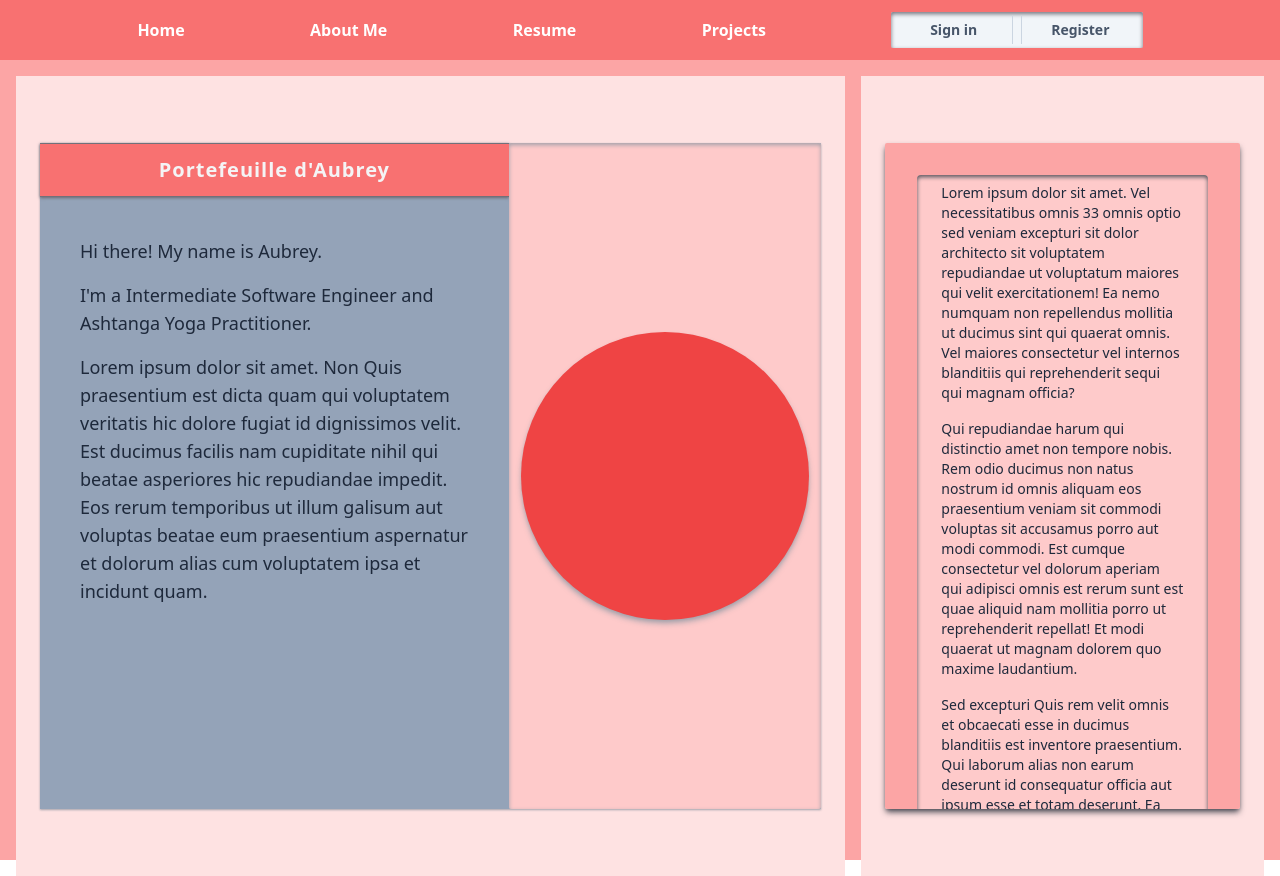
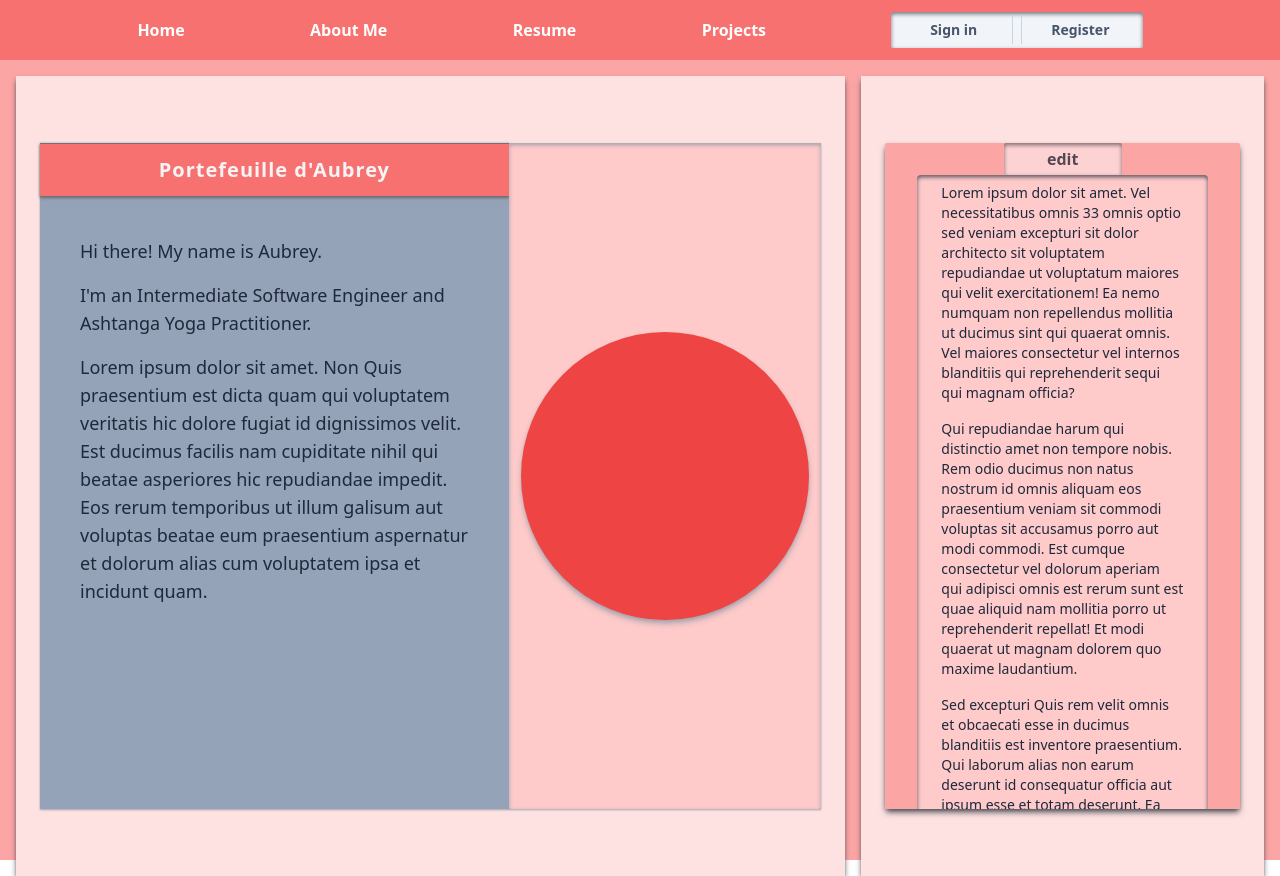
Before and after one commit to fullstackaubrey/portefeuille, a Next.js app: page / in a window 1280 px wide. Built offline with nearby package versions, Linux system fonts and the light colour scheme.

Commit message:
editable textbox

```diff
--- /dev/null
+++ b/src/components/Editbox.tsx
@@ -0,0 +1,66 @@
+import { useState } from 'react';
+
+export default function Editbox() {
+  const [editMode, setEditMode] = useState(false);
+  const [buttonMode, setButtonMode] = useState('edit');
+
+  const modeHandler = () => {
+    if (editMode === false) {
+      setEditMode(true);
+      setButtonMode('save');
+    }
+    if (editMode === true) {
+      setEditMode(false);
+      setButtonMode('edit');
+    }
+  };
+
+  return (
+    <>
+      <div className="h-full w-1/3 bg-red-300">
+        <div className="flex justify-center my-4 ml-2 mr-4 h-full bg-red-100 shadow-md shadow-zinc-600">
+          <section className="relative self-center overflow-y-scroll scroll-smooth w-full mx-6 h-5/6 bg-red-300 shadow-md shadow-zinc-600 hover:shadow-lg hover:shadow-zinc-600 rounded-sm">
+            <button
+              onClick={modeHandler}
+              className="absolute left-1/3 w-1/3  opacity-75 p-1 rounded-sm bg-red-100 shadow-inner shadow-zinc-600 hover:shadow-zinc-800 hover:bg-red-500 text-slate-800 font-semibold hover:text-slate-100 cursor-pointer"
+            >
+              {buttonMode}
+            </button>
+            <div className="m-8 bg-red-200 shadow-inner shadow-zinc-600 rounded">
+              <section
+                contentEditable={editMode}
+                className="flex flex-col justify-stretch m-4 text-slate-800 text-sm"
+              >
+                <p className="p-2">
+                  Lorem ipsum dolor sit amet. Vel necessitatibus omnis 33 omnis
+                  optio sed veniam excepturi sit dolor architecto sit voluptatem
+                  repudiandae ut voluptatum maiores qui velit exercitationem! Ea
+                  nemo numquam non repellendus mollitia ut ducimus sint qui
+                  quaerat omnis. Vel maiores consectetur vel internos blanditiis
+                  qui reprehenderit sequi qui magnam officia?
+                </p>
+                <p className="p-2">
+                  Qui repudiandae harum qui distinctio amet non tempore nobis.
+                  Rem odio ducimus non natus nostrum id omnis aliquam eos
+                  praesentium veniam sit commodi voluptas sit accusamus porro
+                  aut modi commodi. Est cumque consectetur vel dolorum aperiam
+                  qui adipisci omnis est rerum sunt est quae aliquid nam
+                  mollitia porro ut reprehenderit repellat! Et modi quaerat ut
+                  magnam dolorem quo maxime laudantium.
+                </p>
+                <p className="p-2">
+                  Sed excepturi Quis rem velit omnis et obcaecati esse in
+                  ducimus blanditiis est inventore praesentium. Qui laborum
+                  alias non earum deserunt id consequatur officia aut ipsum esse
+                  et totam deserunt. Ea corporis dolore est minus dolores et
+                  consequatur corporis et ipsa earum ea quas modi! Id voluptate
+                  beatae est suscipit blanditiis ut assumenda explicabo.
+                </p>
+              </section>
+            </div>
+          </section>
+        </div>
+      </div>
+    </>
+  );
+}
--- a/src/components/Navbar.tsx
+++ b/src/components/Navbar.tsx
@@ -1,6 +1,9 @@
 import Link from 'next/link';
+import { useState } from 'react';
 
 export default function Navbar() {
+  const [input, setInput] = useState('');
+
   return (
     <nav className="w-screen cursor-pointer">
       <ul className="w-full flex flex-row justify-evenly p-3 bg-red-400 text-white shadow-sm shadow-zinc-600 font-semibold">
--- a/src/pages/index.tsx
+++ b/src/pages/index.tsx
@@ -1,13 +1,11 @@
 import Head from 'next/head';
-import Link from 'next/link';
+import Editbox from '@/components/Editbox.tsx';
 import { Inter } from '@next/font/google';
 const inter = Inter({ subsets: ['latin'] });
 
 const name = 'Aubrey';
 const job = 'Intermediate Software Engineer';
 const hobby = 'Ashtanga Yoga Practitioner';
-const discovery = 'Web Development';
-const year = '2015';
 
 export default function Home() {
   return (
@@ -17,7 +15,7 @@ export default function Home() {
       </Head>
 
       <div className="h-full w-2/3 bg-red-300">
-        <div className="flex justify-center my-4 ml-4 mr-2 h-full bg-red-100">
+        <div className="flex justify-center my-4 ml-4 mr-2 h-full bg-red-100 shadow-md shadow-zinc-600">
           <section className="flex self-center w-full mx-6 h-5/6 bg-slate-400 shadow-sm shadow-zinc-400 cursor-pointer">
             <div className="w-3/5 h-full hover:shadow-md hover:shadow-zinc-600">
               <header className="p-3 bg-red-400 text-zinc-100 text-xl text-center font-semibold tracking-wider border-y border-zinc-500 shadow shadow-zinc-500">
@@ -26,7 +24,7 @@ export default function Home() {
               <section className="m-8 text-slate-800 text-lg">
                 <p className="p-2">Hi there! My name is {name}.</p>
                 <p className="p-2">
-                  I'm a {job} and {hobby}.
+                  I'm an {job} and {hobby}.
                 </p>
                 <p className="p-2">
                   Lorem ipsum dolor sit amet. Non Quis praesentium est dicta
@@ -44,118 +42,8 @@ export default function Home() {
           </section>
         </div>
       </div>
-      <div className="h-full w-1/3 bg-red-300">
-        <div className="flex justify-center my-4 ml-2 mr-4 h-full bg-red-100">
-          <section className="self-center overflow-y-scroll scroll-smooth w-full mx-6 h-5/6 bg-red-300 shadow-md shadow-zinc-600 hover:shadow-lg hover:shadow-zinc-600 rounded-sm">
-            <div className="m-8 bg-red-200 shadow-inner shadow-zinc-600 rounded">
-              <section className="m-4 text-slate-800 text-sm">
-                <p className="p-2">
-                  Lorem ipsum dolor sit amet. Vel necessitatibus omnis 33 omnis
-                  optio sed veniam excepturi sit dolor architecto sit voluptatem
-                  repudiandae ut voluptatum maiores qui velit exercitationem! Ea
-                  nemo numquam non repellendus mollitia ut ducimus sint qui
-                  quaerat omnis. Vel maiores consectetur vel internos blanditiis
-                  qui reprehenderit sequi qui magnam officia?
-                </p>
-                <p className="p-2">
-                  Qui repudiandae harum qui distinctio amet non tempore nobis.
-                  Rem odio ducimus non natus nostrum id omnis aliquam eos
-                  praesentium veniam sit commodi voluptas sit accusamus porro
-                  aut modi commodi. Est cumque consectetur vel dolorum aperiam
-                  qui adipisci omnis est rerum sunt est quae aliquid nam
-                  mollitia porro ut reprehenderit repellat! Et modi quaerat ut
-                  magnam dolorem quo maxime laudantium.
-                </p>
-                <p className="p-2">
-                  Sed excepturi Quis rem velit omnis et obcaecati esse in
-                  ducimus blanditiis est inventore praesentium. Qui laborum
-                  alias non earum deserunt id consequatur officia aut ipsum esse
-                  et totam deserunt. Ea corporis dolore est minus dolores et
-                  consequatur corporis et ipsa earum ea quas modi! Id voluptate
-                  beatae est suscipit blanditiis ut assumenda explicabo.
-                </p>
-              </section>
-            </div>
-          </section>
-        </div>
-      </div>
+
+      <Editbox />
     </div>
-
-    /* <div className="flex ml-8 mr-8 mt-8 mb-8">
-        <main className="flex flex-row  bg-slate-100 shadow-md shadow-zinc-600  hover:shadow-zinc-700 cursor-pointer">
-          <section className="mx-6 my-6 w-2/3 bg-slate-200 shadow-md shadow-zinc-400 hover:shadow-zinc-500 rounded-sm">
-            <header className="p-4  bg-slate-400  text-white text-center text-lg tracking-wider font-semibold">
-              Portefeuille d'Aubrey
-            </header>
-            <div className="m-8 text-md tracking-wider">
-              <p className="px-1 pb-1">
-                Well, hello there! My name is {name}. I'm an {job} and {hobby}.
-              </p>
-              <p className="p-1">
-                I first discovered {discovery} in {year}. Read more about my
-                experience{' '}
-                <Link className="underline" href="/aboutme">
-                  here
-                </Link>
-                !
-              </p>
-              <p className="p-1">
-                I created this website using Reactjs, Nextjs, and Tailwindcss.
-                It is responsive on desktop, mobile, and tablet viewports. You
-                may also like to review the Git repository for this website
-                here.
-              </p>
-              <p className="px-1 pt-1">Enjoy clicking around!</p>
-            </div>
-          </section>
-
-          <section className="w-1/3 flex justify-center  bg-slate-200 shadow-inner shadow-zinc-400 hover:shadow-zinc-500">
-            <div className="m-6 w-56 h-56 self-center  bg-red-400 shadow-sm shadow-zinc-600 hover:scale-105 duration-500 rounded-full" />
-          </section>
-        </main>
-
-        {/* <div className="overflow-y-scroll scroll-smooth bg-slate-200 text-zinc-800 shadow-md  shadow-zinc-500 hover:shadow-zinc-600 rounded-sm cursor-pointer">
-          <section className="m-6">
-            <div className=" bg-slate-100 p-6 shadow-inner shadow-zinc-500 hover:bg-slate-500 hover:shadow-zinc-600 hover:text-slate-100 duration-600 rounded">
-              <p className="p-1">
-                But I must explain to you how all this mistaken idea of
-                denouncing of a pleasure and praising pain was born and I will
-                give you a complete account of the system, and expound the
-                actual teachings of the great explorer of the truth, the
-                master-builder of human happiness.
-              </p>
-              <p className="p-1">
-                No one rejects, dislikes, or avoids pleasure itself, because it
-                is pleasure, but because those who do not know how to pursue
-                pleasure rationally encounter consequences that are extremely
-                painful. Nor again is there anyone who loves or pursues or
-                desires to obtain pain of itself, because it is pain, but
-                occasionally circumstances occur in which toil and pain can
-                procure him some great pleasure. To take a trivial example,
-                which of us ever undertakes laborious physical exercise, except
-                to obtain some advantage from it? But who has any right to find
-                fault with a man who chooses to enjoy a pleasure that has no
-                annoying consequences, or one who avoids a pain that produces no
-                resultant pleasure? On the other hand, we denounce with
-                righteous indignation and dislike men who are so beguiled and
-                demoralized by the charms of pleasure of the moment, so blinded
-                by desire, that they cannot foresee the pain and trouble that
-                are bound to ensue; and equal blame belongs to those who fail in
-                their duty through weakness of will, which is the same as saying
-                through shrinking from toil and pain.
-              </p>
-              <p className="p-1">
-                These cases are perfectly simple and easy to distinguish. In a
-                free hour, when our power of choice is untrammeled and when
-                nothing prevents our being able to do what we like best, every
-                pleasure is to be welcomed and every pain avoided. But in
-                certain circumstances and owing to the claims of duty or the
-                obligations of business it will frequently occur that pleasures
-                have to be repudiated and annoyances accepted. The wise man
-                therefore always holds in these matters to this principle of
-                selection: he rejects pleasures to secure other greater
-                pleasures, or else he endures pains to avoid worse pains.
-              </p>
-            </div> */
   );
 }
```
